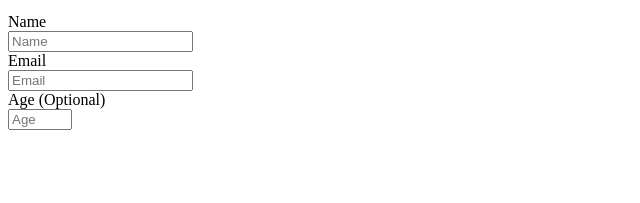
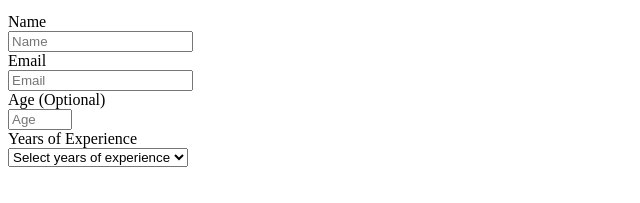
Before and after one commit to kaykaym01/fcc-survey-form, a plain HTML site: page index.html in a window 1280 px wide. Shown: the part 101-304 px from the top of the page, without its empty margins (0-640 px from the left). Drawn offline with Linux system fonts and the light colour scheme.

Commit message:
Add years of experience question to survey form

```diff
--- a/index.html
+++ b/index.html
@@ -20,6 +20,16 @@
             <label for="number" id="number-label">Age (Optional)</label><br>
             <input type="number" id="number" min="13" max="113" placeholder="Age">
         </div>
+        <div class="form-question">
+            <label for="dropdown" id="dropdown-label">Years of Experience</label><br>
+            <select id="dropdown">
+              <option value="" disabled selected>Select years of experience</option>
+              <option value="entry-level"> Less than 1 year</option>
+              <option value="mid-level"> 1-3 years</option>
+              <option value="senior-level"> 3-5 years</option>
+              <option value="SME-level">5+ years</option>
+            </select>
+        </div>
     </form>
 </body>
 </html>
```
